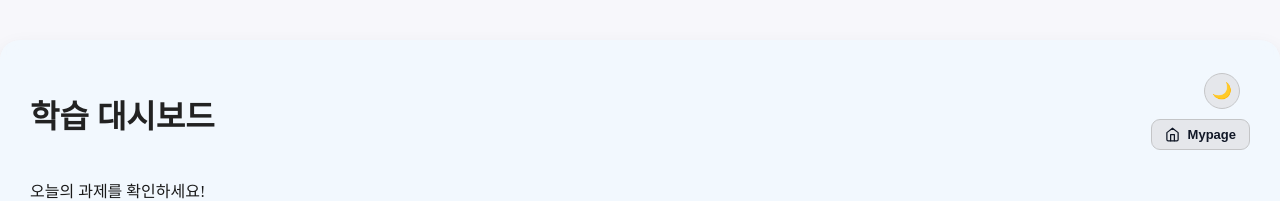
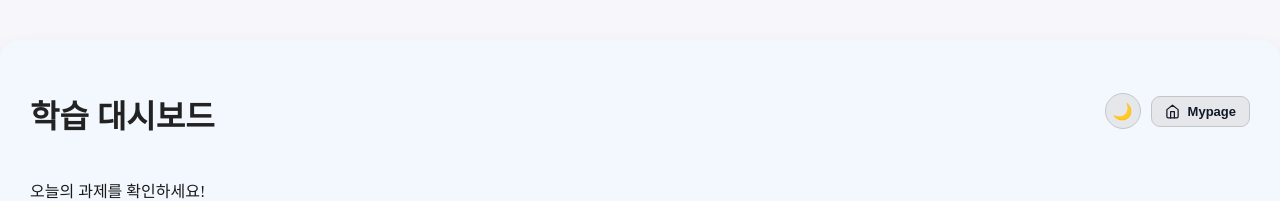
Before and after one commit to KadenID/OSBP_Team_NULL, a React (Vite) app in the folder client/: page / in a window 1280 px wide. Shown: the top 201 px of the page. Built offline with nearby package versions, Linux system fonts and the light colour scheme.

Commit message:
버튼 정렬 수정 #23

```diff
--- a/client/src/Components/main_page/MainPage.css
+++ b/client/src/Components/main_page/MainPage.css
@@ -88,16 +88,14 @@ header h1 {
 /* 우측 상단 메뉴 */
 .top-right-menu {
   display: flex;
-  flex-direction: column;
-  align-items: flex-end;
+  flex-direction: row;
+  align-items: center;
   gap: 10px;
-  margin-bottom: 10px;
 }
 
 .my-button, .dark-button {
   padding: 7px 13px;
   border: 1px solid var(--button-card-border);
-  border-radius: 9px;
   font-size: 13px;
   background-color: var(--btn-bg);
   color: var(--btn-text);
--- a/client/src/Components/main_page/MainPage.jsx
+++ b/client/src/Components/main_page/MainPage.jsx
@@ -41,7 +41,7 @@ function MainPage() {
 
               <div className="top-right-menu">
                   {/* 테마 토글 버튼: 현재 상태에 따라 해/달 아이콘 표시 */}
-                  <button onClick={toggleTheme} className="dark-button" style={{ marginRight: '10px' }}>
+                  <button onClick={toggleTheme} className="dark-button">
                       {theme === 'dark' ? '🌞' : '🌙'}
                   </button>
 
```
